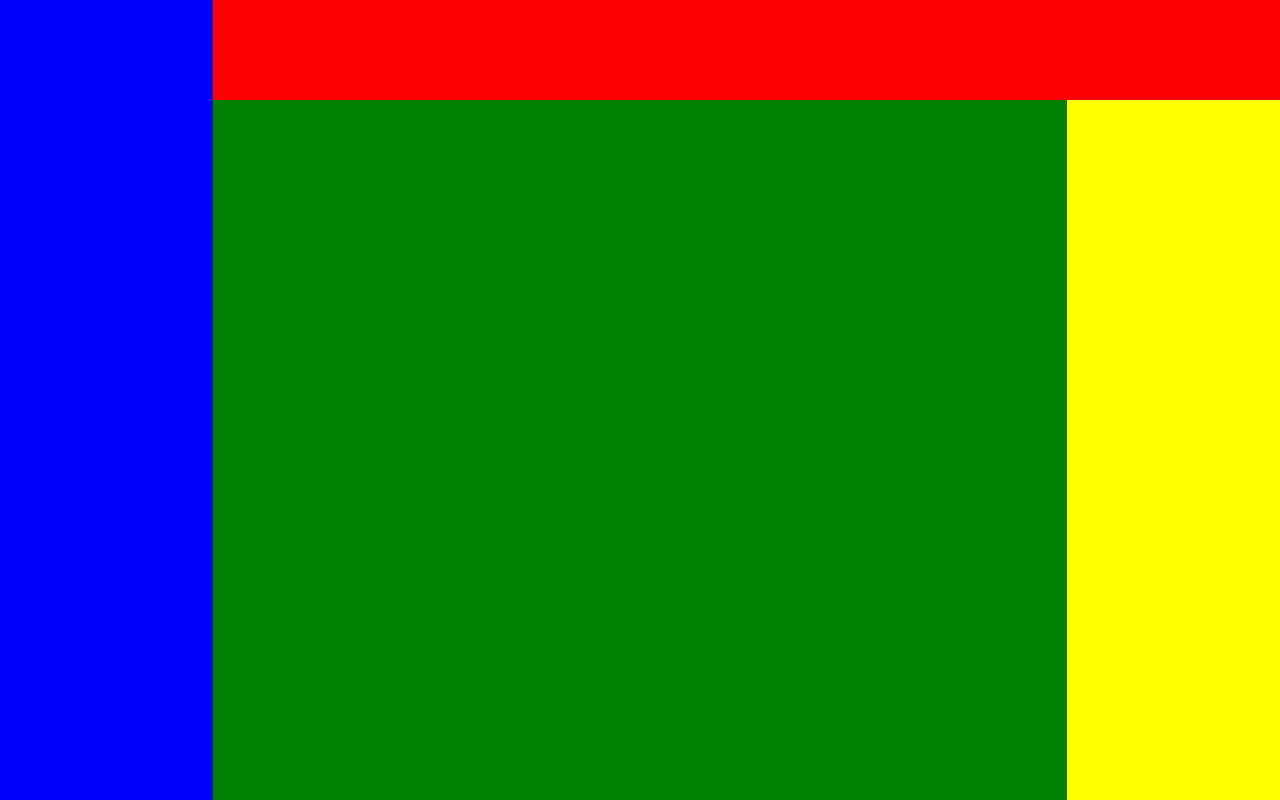
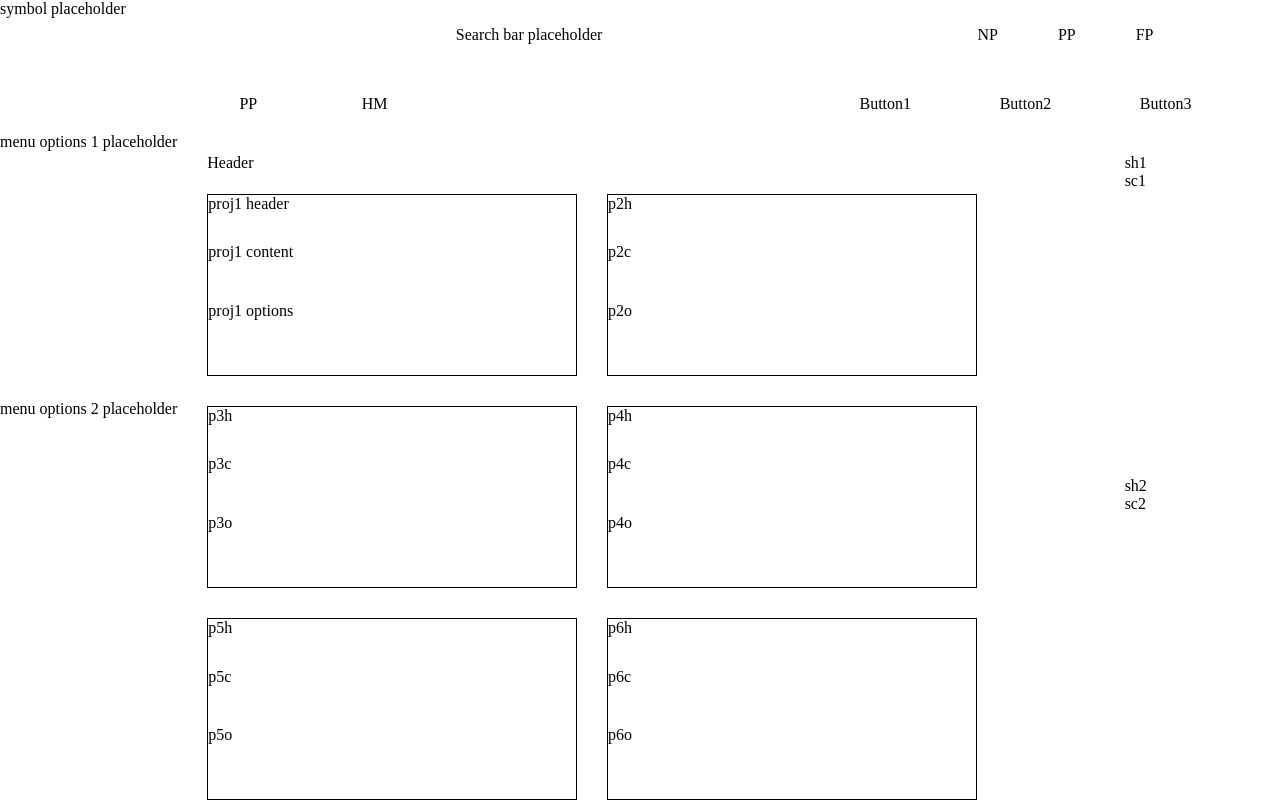
Before and after one commit to zkoci132/adminDashboard, a plain HTML site: page index.html in a window 1280 px wide. Drawn offline with Linux system fonts and the light colour scheme.

Commit message:
roughly positioned where all of the assets should be to build a framework for the page

```diff
--- a/index.html
+++ b/index.html
@@ -10,15 +10,152 @@
 <body>
     <div class="gridContainer">
         <div class="dashboard">
+            <div class="dashboardSymbol">
+                symbol placeholder
+            </div>
+            <div class="menuOptions1">
+                menu options 1 placeholder
+            </div>
+            <div class="menuOptions2">
+                menu options 2 placeholder
+            </div>
 
         </div>
         <div class="header">
 
+                <div class="search">
+                    Search bar placeholder
+                </div>
+                <div class="menu">
+                    <div class="notifications">
+                        NP
+                    </div>
+                    <div class="profileImage">
+                        PP
+                    </div>
+                    <div class="fullname">
+                        FP
+                    </div>
+
+                </div>
+
+
+                <div class="hello">
+                    <div class="profileImage">
+                        PP
+                    </div>
+                    <div class="helloMessage">
+                        HM
+                    </div>
+                </div>
+                <div class="options">
+                    <div class="b1">
+                        Button1
+                    </div>
+                    <div class="b2">
+                        Button2
+                    </div>
+                    <div class="b3">
+                        Button3
+                    </div>
+                </div>
+
+
         </div>
         <div class="projects">
+            <div class="projectsHeader">
+                Header
+            </div>
+            <div class="projectsContent">
+                <div class="proj1">
+                    <div class="projectHeader">
+                        proj1 header
+                    </div>
+                    <div class="projectContent">
+                        proj1 content
+                    </div>
+                    <div class="projectOptions">
+                        proj1 options
+                    </div>
+                </div>
+                <div class="proj2">
+                    <div class="projectHeader">
+                        p2h
+                    </div>
+                    <div class="projectContent">
+                        p2c
+                    </div>
+                    <div class="projectOptions">
+                        p2o
+                    </div>
+                </div>
+                <div class="proj3">
+                    <div class="projectHeader">
+                        p3h
+                    </div>
+                    <div class="projectContent">
+                        p3c
+                    </div>
+                    <div class="projectOptions">
+                        p3o
+                    </div>
+
+                </div>
+                <div class="proj4">
+                    <div class="projectHeader">
+                        p4h
+                    </div>
+                    <div class="projectContent">
+                        p4c
+                    </div>
+                    <div class="projectOptions">
+                        p4o
+                    </div>
+                </div>
+                <div class="proj5">
+                    <div class="projectHeader">
+                        p5h
+                    </div>
+                    <div class="projectContent">
+                        p5c
+                    </div>
+                    <div class="projectOptions">
+                        p5o
+                    </div>
+                </div>
+                <div class="proj6">
+                    <div class="projectHeader">
+                        p6h
+                    </div>
+                    <div class="projectContent">
+                        p6c
+                    </div>
+                    <div class="projectOptions">
+                        p6o
+                    </div>
+                </div>
+            </div>
+
+
 
         </div>
         <div class="sidebar">
+            <div class="sidebar1">
+                <div class="sidebarHeader1">
+                    sh1
+                </div>
+                <div class="sidebarContent1">
+                    sc1
+                </div>
+            </div>
+            <div class="sidebar2">
+                <div class="sidebarHeader2">
+                    sh2
+                </div>
+                <div class="sidebarContent2">
+                    sc2
+                </div>
+            </div>
 
         </div>
     </div>
--- a/style.css
+++ b/style.css
@@ -10,26 +10,83 @@ body,html{
 .gridContainer{
     height: 100%;
     display: grid;
-    grid-template-columns: 1fr 4fr 1fr;
-    grid-template-rows: 1fr 7fr;
+    grid-template-columns: 1fr 4fr 1.5fr;
+    grid-template-rows: 1.5fr 7fr;
+    gap: 15px;
 }
 
 .dashboard{
-    background-color: blue;
     grid-area: 1 / 1 / 3 / 2;
+    display: grid;
+    grid-template-rows: 1fr 2fr 3fr;
+
 }
 
 .header{
-    background-color: red;
     grid-area: 1 / 2 / 2 / 4;
+    display: grid;
+    grid-template-columns: 3fr 2fr;
+    grid-template-rows: 1fr 1fr;
+
+}
+
+.header .search{
+    display: grid;
+    align-content: center;
+    justify-content: center;
+}
+
+.header .menu{
+    display: flex;
+    align-items: center;
+    justify-content: center;
+    gap: 60px;
+}
+
+.header .hello{
+    display: grid;
+    grid-template-columns: 1fr 4fr;
+    padding-left: 5%;
+    align-content: center;
+    justify-content: center;
+}
+
+
+
+.header .options{
+    display: grid;
+    grid-template-columns: 1fr 1fr 1fr;
+    align-content: center;
+    justify-content: center;
+    padding-left: 2%;
 }
 
 .projects{
-    background-color: green;
+
     grid-area: 2 / 2 / 3 / 3;
+    display: grid;
+    grid-template-rows: 1fr 30fr;
+    gap: 20px;
+}
+
+.projects .projectsContent{
+    display: grid;
+    grid-template-columns: 1fr 1fr;
+    grid-template-rows: 1fr 1fr 1fr;
+    gap: 30px;
 }
 
 .sidebar{
-    background-color: yellow;
     grid-area: 2 / 3 / 3 / 4;
+    display: grid;
+    grid-template-rows: 1fr 1fr;
+    align-content: center;
+    justify-content: center;
+
 }
+
+.proj1,.proj2,.proj3,.proj4,.proj5,.proj6{
+    border: 1px solid black;
+    display: grid;
+    grid-template-rows: 1fr 1.2fr 1.5fr;
+}
```
